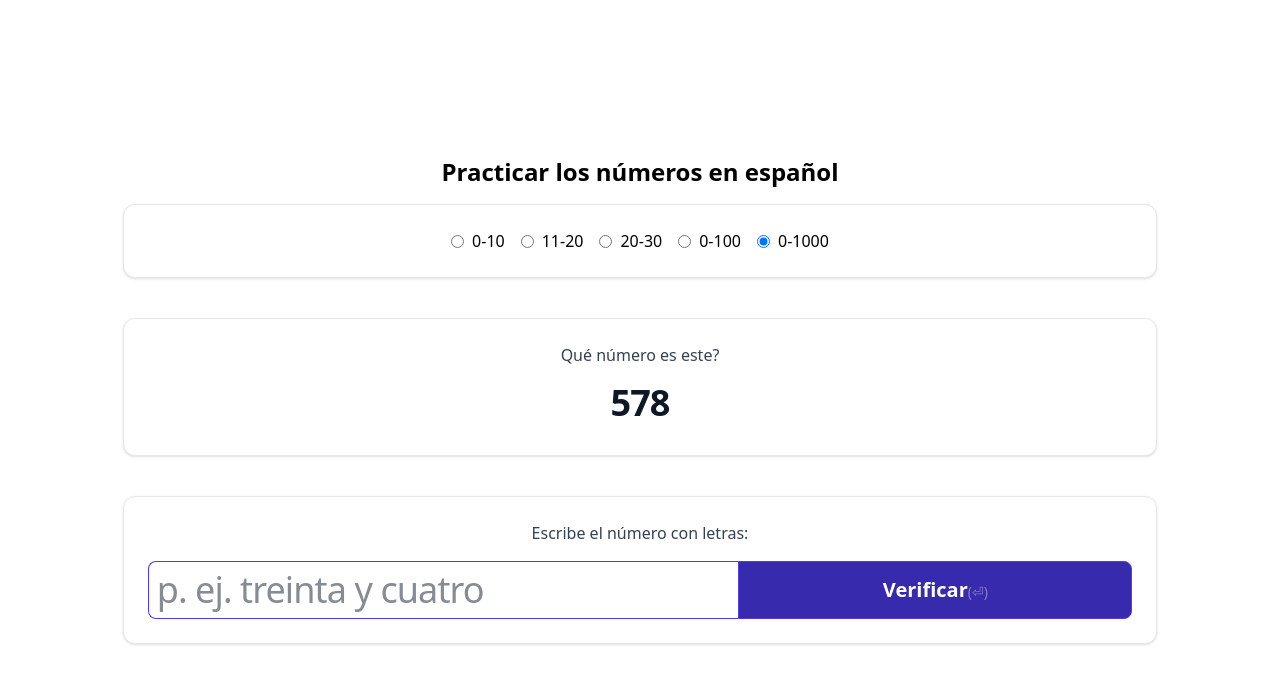
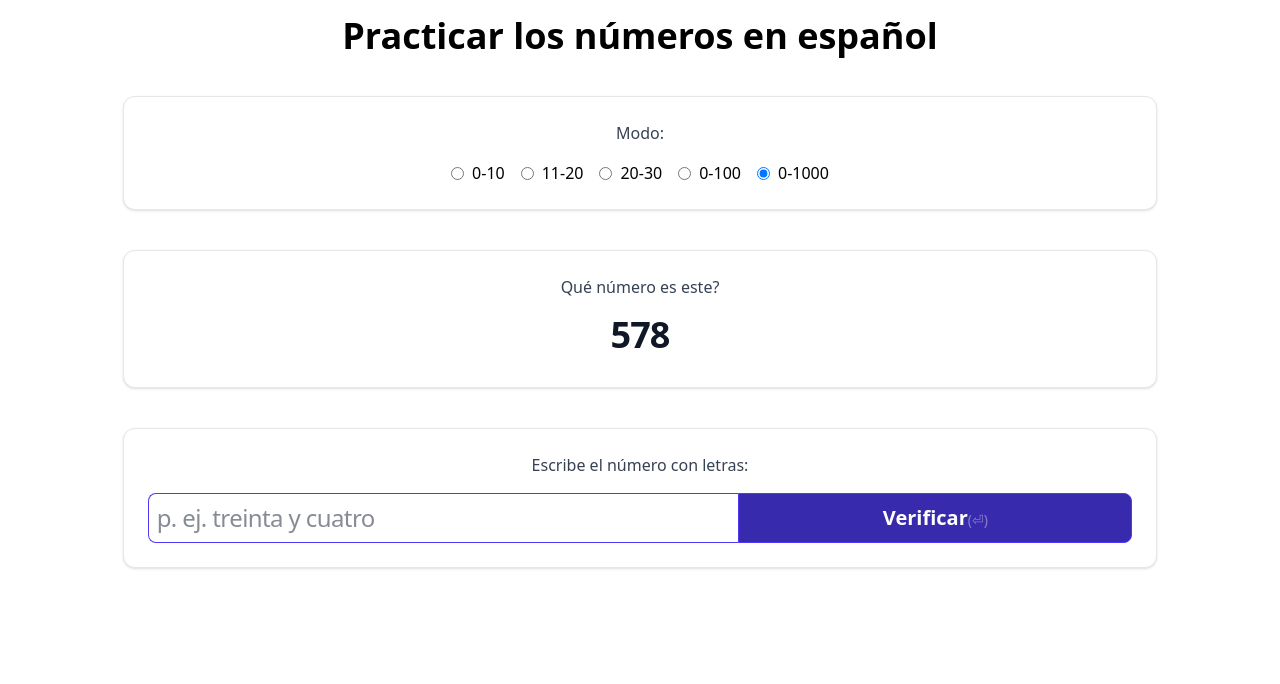
Before and after one commit to danieldinter/spanish-numbers-app, a Vue app: page / in a window 1280 px wide. Shown: the top 684 px of the page. Built offline with nearby package versions, Linux system fonts and the light colour scheme.

Commit message:
Adjust layout

```diff
--- a/src/App.vue
+++ b/src/App.vue
@@ -76,7 +76,7 @@ function checkAnswer() {
   } else {
     feedback.value = false;
     feedbackTitle.value = "¡Incorrecto!";
-    feedbackMessage.value = `Correcta es:: ${correct}`;
+    feedbackMessage.value = `Correcta es: ${correct}`;
   }
 
   // Reset feedback after 5 seconds
@@ -91,16 +91,15 @@ function checkAnswer() {
 </script>
 
 <template>
-  <div
-    class="min-h-screen w-full flex flex-col items-center justify-center p-4"
-  >
-    <h1 class="text-2xl font-bold mb-4 text-black dark:text-white">
+  <div class="w-full flex flex-col gap-y-10 items-center justify-center p-4">
+    <h1 class="text-4xl font-bold text-black dark:text-white">
       Practicar los números en español
     </h1>
 
     <div
       class="w-full p-6 bg-white border border-gray-200 rounded-xl shadow-sm dark:bg-gray-800 dark:border-gray-700"
     >
+      <p class="font-normal text-gray-700 dark:text-gray-400 mb-4">Modo:</p>
       <ul class="flex flex-wrap items-center justify-center gap-4">
         <template v-for="(numSet, i) in numberSettings">
           <li class="flex flex-row items-center justify-center gap-2">
@@ -121,7 +120,7 @@ function checkAnswer() {
     </div>
 
     <div
-      class="w-full p-6 mt-10 bg-white border border-gray-200 rounded-xl shadow-sm dark:bg-gray-800 dark:border-gray-700"
+      class="w-full p-6 bg-white border border-gray-200 rounded-xl shadow-sm dark:bg-gray-800 dark:border-gray-700"
     >
       <p class="font-normal text-gray-700 dark:text-gray-400 mb-4">
         Qué número es este?
@@ -134,7 +133,7 @@ function checkAnswer() {
     </div>
 
     <div
-      class="w-full p-6 mt-10 bg-white border border-gray-200 rounded-xl shadow-sm dark:bg-gray-800 dark:border-gray-700"
+      class="w-full p-6 bg-white border border-gray-200 rounded-xl shadow-sm dark:bg-gray-800 dark:border-gray-700"
     >
       <p class="font-normal text-gray-700 dark:text-gray-400 mb-4">
         Escribe el número con letras:
@@ -145,7 +144,7 @@ function checkAnswer() {
           v-model="userInput"
           type="text"
           placeholder="p. ej. treinta y cuatro"
-          class="text-sm md:text-4xl w-3/5 p-2 border border-r-0 border-indigo-600 rounded-l-lg bg-none text-gray-900 dark:text-white tracking-tight focus:outline-none"
+          class="text-sm md:text-2xl w-3/5 p-2 border border-r-0 border-indigo-600 rounded-l-lg bg-none text-gray-900 dark:text-white tracking-tight focus:outline-none"
           @keyup.enter="checkAnswer"
           autofocus
         />
--- a/src/components/AlertError.vue
+++ b/src/components/AlertError.vue
@@ -10,7 +10,7 @@ defineProps({
 
 <template>
   <div
-    class="animate-bounce p-4 mb-4 text-sm text-red-800 rounded-lg bg-red-300 dark:bg-red-950 dark:text-red-400 z-10 fixed top-0 m-10"
+    class="animate-bounce p-4 text-sm text-red-800 rounded-lg bg-red-300 dark:bg-red-950 dark:text-red-400 z-10 fixed top-0 mx-auto mt-20"
     role="alert"
   >
     <span class="font-bold">{{ title }}</span> {{ message }}
--- a/src/components/AlertSuccess.vue
+++ b/src/components/AlertSuccess.vue
@@ -13,7 +13,7 @@ defineProps({
 
 <template>
   <div
-    class="animate-bounce p-4 mb-4 text-sm text-green-800 rounded-lg bg-green-300 dark:bg-green-950 dark:text-green-400 z-10 fixed top-0 m-10"
+    class="animate-bounce p-4 mb-4 text-sm text-green-800 rounded-lg bg-green-300 dark:bg-green-950 dark:text-green-400 z-10 fixed top-0 mx-auto mt-20"
     role="alert"
   >
     <span class="font-bold">{{ title }}</span> {{ message }}
```
